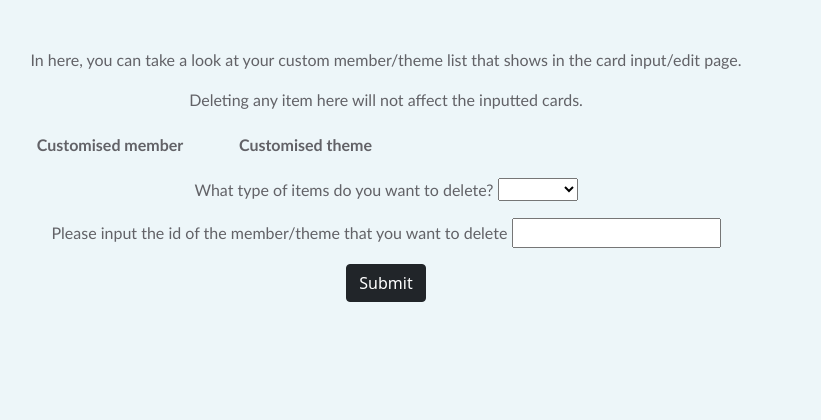
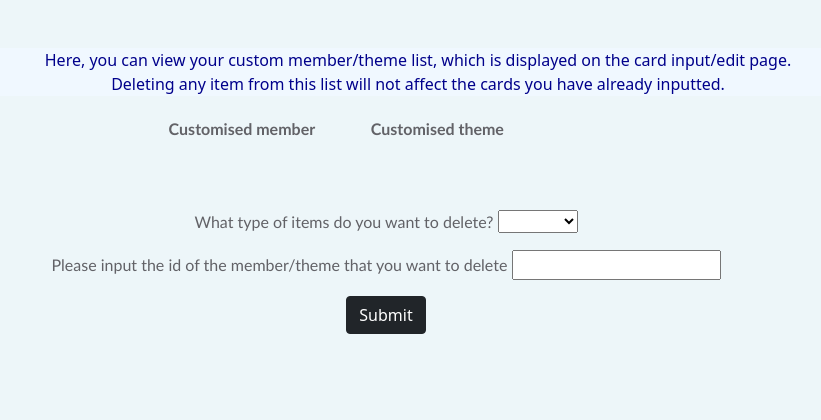
Before and after one commit to nicolelaitc/AKB48WorldCalc, a Flask app: page /memberlist in a window 1280 px wide. Shown: the part 66-486 px from the top of the page, without its empty margins (254-1075 px from the left). Run offline with Flask 3, Linux system fonts and the light colour scheme; the visitor is signed in with stand-in values (Sample User, id 1); lists and menus that the app fills with data are empty; some libraries are stand-ins or nearby versions.

Commit message:
a bit visual change and clean the code

```diff
--- a/flask_app.py
+++ b/flask_app.py
@@ -32,7 +32,6 @@ csrf.init_app(app)
 # use sqlite3 database
 BASE_DIR = os.path.dirname(os.path.abspath(__file__))
 db_path = os.path.join(BASE_DIR, "akb48world.db")
-print("db_path", db_path)
 db = sqlite3.connect(db_path, check_same_thread=False)
 db.row_factory = sqlite3.Row
 cursor = db.cursor()
@@ -66,7 +65,6 @@ def index():
         if not user:
             session.clear()
             return redirect("/login")
-        print("user:", user)
         username = user["username"]
         return render_template("index.html", username=username)
 
@@ -106,7 +104,7 @@ def input():
         form.cheer.choices = members
 
         if form.validate() == False:
-            flash(printErrorMsgs(form.errors))
+            flash(error_msg_to_string(form.errors))
             return render_template(
                 "input.html",
                 themes=themes,
@@ -224,7 +222,7 @@ def edit():
         form.cheer.choices = members
 
         if form.validate() == False:
-            error_msg = printErrorMsgs(form.errors)
+            error_msg = error_msg_to_string(form.errors)
             flash(error_msg)
             return render_template(
                 "input.html",
@@ -294,7 +292,7 @@ def calculator():
         form.opponent.choices = opponent_team
 
         if form.validate() == False:
-            error_msg = printErrorMsgs(form.errors)
+            error_msg = error_msg_to_string(form.errors)
             flash(error_msg)
             return render_template(
                 "calculator.html",
@@ -302,7 +300,7 @@ def calculator():
                 today_target_teams=today_target_teams,
                 today_skills=today_skills,
                 stages=stages,
-                opponent_cards=opponent_team,
+                opponent_team=opponent_team,
             )
 
         # get the data from the form
@@ -338,7 +336,7 @@ def calculator():
                 today_target_teams=today_target_teams,
                 today_skills=today_skills,
                 stages=stages,
-                opponent_cards=opponent_team,
+                opponent_team=opponent_team,
             )
         else:
             for card in best_cards:
@@ -454,7 +452,7 @@ def get_today_target_teams():
 
 
 def get_today_skills():
-    return ["singing", "dancing", "variety", "style", "All"]
+    return [t.display_name() for t in SkillTypes] + ["All"]
 
 
 def get_stages():
@@ -497,7 +495,7 @@ def login():
         form = loginForm(request.form)
 
         if form.validate() == False:
-            error_msg = printErrorMsgs(form.errors)
+            error_msg = error_msg_to_string(form.errors)
             flash(error_msg)
             return render_template("login.html", form=form)
 
@@ -548,7 +546,7 @@ def register():
         username, password = form.username.data, form.password.data
 
         if form.validate() == False:
-            error_msg = printErrorMsgs(form.errors)
+            error_msg = error_msg_to_string(form.errors)
             flash(error_msg)
             return render_template("register.html", form=form)
 
@@ -605,7 +603,7 @@ def memberlist():
         form = memberListForm(request.form)
         user_id = str(session["user_id"])
         if form.validate() == False:
-            flash(printErrorMsgs(form.errors))
+            flash(error_msg_to_string(form.errors))
             return render_template("memberlist.html", form=form)
 
         item_type = form.item_type.data
--- a/src/calculator.py
+++ b/src/calculator.py
@@ -19,6 +19,7 @@ def calculation(cards: list[any], data: dict) -> (list[any], dict, str):
     # Verify if there are enough cards
     if len(qualified_cards) < 8:
         return (
+            None,
             None,
             None,
             "You need to have at least 8 eligible cards to run the simulator!",
--- a/src/forms.py
+++ b/src/forms.py
@@ -44,11 +44,13 @@ class InputForm(FlaskForm):
         if (
             form.singing.data + form.dancing.data + form.style.data + form.variety.data
         ) != field.data:
-            raise validators.ValidationError("Total is not correct")
+            raise validators.ValidationError("Total is not correct.")
 
     def validate_cheer(form, field):
         if field.data == form.member.data:
-            raise validators.ValidationError("Cheer and member cannot be the same")
+            raise validators.ValidationError(
+                "Cheer member and card member cannot be the same."
+            )
 
 
 class editForm(FlaskForm):
--- a/static/styles.css
+++ b/static/styles.css
@@ -14,6 +14,14 @@ table {
     margin-left: auto;
     margin-right: auto;
     color: #32161F;
+
+}
+
+.notice {
+    background-color: aliceblue;
+    margin-left: auto;
+    margin-right: auto;
+    color: darkblue;
 }
 
 ol.disclaimer {
--- a/templates/memberlist.html
+++ b/templates/memberlist.html
@@ -27,17 +27,15 @@ Member/Theme List
     }
 </style>
 
-<p>In here, you can take a look at your custom member/theme list that shows in the card input/edit page.</p>
-<p>
-    Deleting any item here will not affect the inputted cards.
-</p>
-
+<div class="notice">
+    <ol class="notice">
+        <ul>Here, you can view your custom member/theme list, which is displayed on the card input/edit page.</ul>
+        <ul>Deleting any item from this list will not affect the cards you have already inputted.</ul>
+    </ol>
+</div>
 
 <table>
     <colgroup>
-        <col span="1" style="width: 8%;">
-        <col span="1" style="width: 23%;">
-        <col span="1" style="width: 23%;">
         <col span="1" style="width: 23%;">
         <col span="1" style="width: 23%;">
     </colgroup>
@@ -58,7 +56,8 @@ Member/Theme List
         {% endfor %}
     </tbody>
 </table>
-
+<br>
+<br>
 <table>
     <p></p>
     <form action="/memberlist" method="post">
```
Also changed, not shown: src/helpers.py (+3 -18 lines), templates/input.html (+9 -3 lines).
